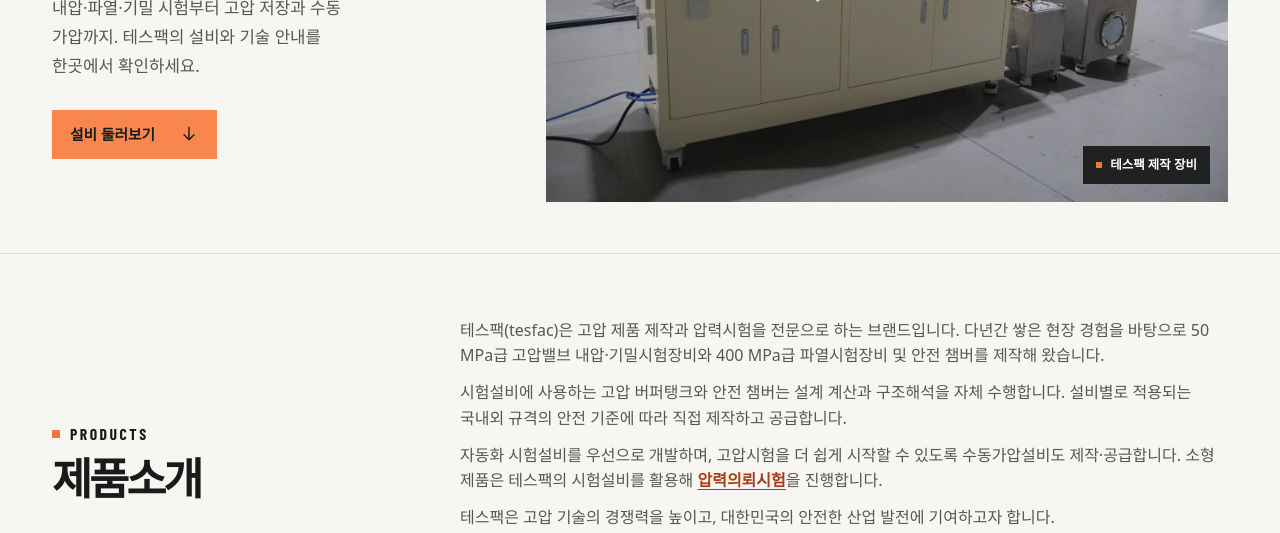
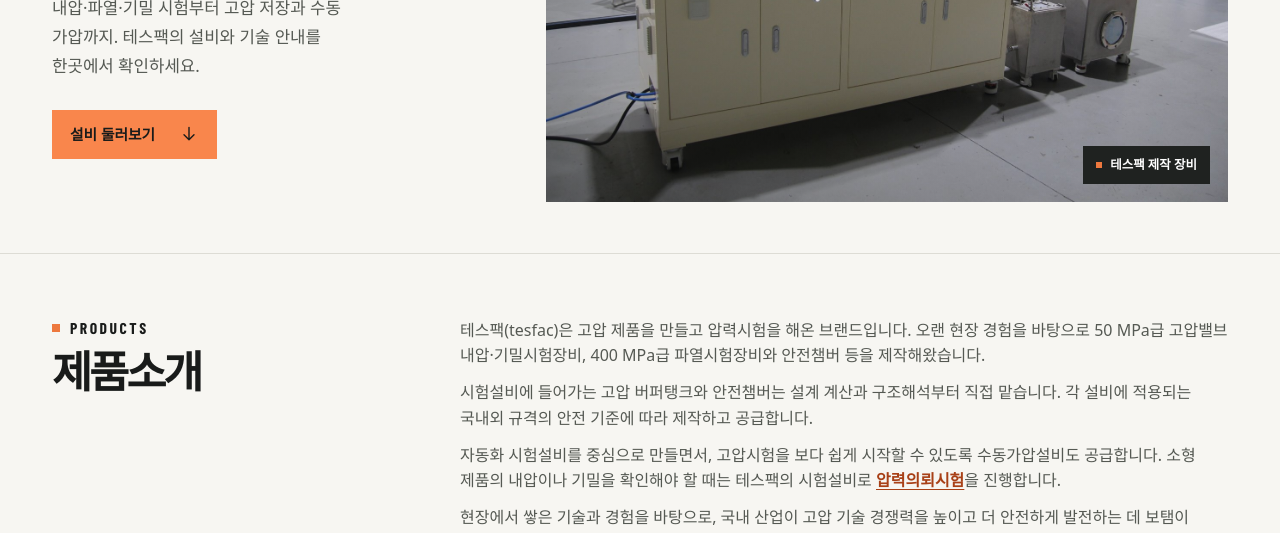
Before and after one commit to hiperscho-star/Tesfac, a plain HTML site: page dist/index.html in a window 1280 px wide. Shown: the part 409-942 px from the top of the page. Drawn offline with nearby package versions, Linux system fonts and the light colour scheme; a web font is replaced by a local one.

Commit message:
Update Site source

```diff
--- a/dist/index.html
+++ b/dist/index.html
@@ -39,10 +39,10 @@
         <div><p class="eyebrow"><span></span> PRODUCTS</p><h2 id="products-title">제품소개</h2></div>
       </div>
       <div class="product-intro-copy">
-        <p>테스팩(tesfac)은 고압 제품 제작과 압력시험을 전문으로 하는 브랜드입니다. 다년간 쌓은 현장 경험을 바탕으로 50 MPa급 고압밸브 내압·기밀시험장비와 400 MPa급 파열시험장비 및 안전 챔버를 제작해 왔습니다.</p>
-        <p>시험설비에 사용하는 고압 버퍼탱크와 안전 챔버는 설계 계산과 구조해석을 자체 수행합니다. 설비별로 적용되는 국내외 규격의 안전 기준에 따라 직접 제작하고 공급합니다.</p>
-        <p>자동화 시험설비를 우선으로 개발하며, 고압시험을 더 쉽게 시작할 수 있도록 수동가압설비도 제작·공급합니다. 소형 제품은 테스팩의 시험설비를 활용해 <a href="guide.html#commissioned-test">압력의뢰시험</a>을 진행합니다.</p>
-        <p>테스팩은 고압 기술의 경쟁력을 높이고, 대한민국의 안전한 산업 발전에 기여하고자 합니다.</p>
+        <p>테스팩(tesfac)은 고압 제품을 만들고 압력시험을 해온 브랜드입니다. 오랜 현장 경험을 바탕으로 50 MPa급 고압밸브 내압·기밀시험장비, 400 MPa급 파열시험장비와 안전챔버 등을 제작해왔습니다.</p>
+        <p>시험설비에 들어가는 고압 버퍼탱크와 안전챔버는 설계 계산과 구조해석부터 직접 맡습니다. 각 설비에 적용되는 국내외 규격의 안전 기준에 따라 제작하고 공급합니다.</p>
+        <p>자동화 시험설비를 중심으로 만들면서, 고압시험을 보다 쉽게 시작할 수 있도록 수동가압설비도 공급합니다. 소형 제품의 내압이나 기밀을 확인해야 할 때는 테스팩의 시험설비로 <a href="guide.html#commissioned-test">압력의뢰시험</a>을 진행합니다.</p>
+        <p>현장에서 쌓은 기술과 경험을 바탕으로, 국내 산업이 고압 기술 경쟁력을 높이고 더 안전하게 발전하는 데 보탬이 되고자 합니다.</p>
       </div>
     </div>
   </section>
--- a/dist/styles.css
+++ b/dist/styles.css
@@ -167,13 +167,13 @@ h1 > span { color: #e97239; }
 @media (prefers-reduced-motion: reduce) { *, *::before, *::after { transition-duration: 0s !important; } }
 
 .product-intro { padding-block: clamp(32px, 5vw, 64px); border-top: 1px solid var(--line); }
-.product-intro-inner { display: grid; grid-template-columns: minmax(180px, 1fr) 2fr; gap: 24px; }
+.product-intro-inner { display: grid; align-items: start; grid-template-columns: minmax(180px, 1fr) 2fr; gap: 24px; }
+.product-intro .section-heading { margin-bottom: 0; }
 .product-intro-copy { display: grid; gap: 12px; color: var(--muted); word-break: keep-all; }
 .product-intro-copy a { color: var(--accent-dark); font-weight: 700; text-decoration: underline; text-underline-offset: 3px; }
 .guide-section p + h3 { margin-top: 20px; }
 @media (max-width: 700px) {
   .product-intro-inner { grid-template-columns: 1fr; gap: 12px; }
-  .product-intro .section-heading { margin-bottom: 0; }
   .topbar nav { flex-wrap: wrap; column-gap: 16px; row-gap: 0; }
 }
 
```
